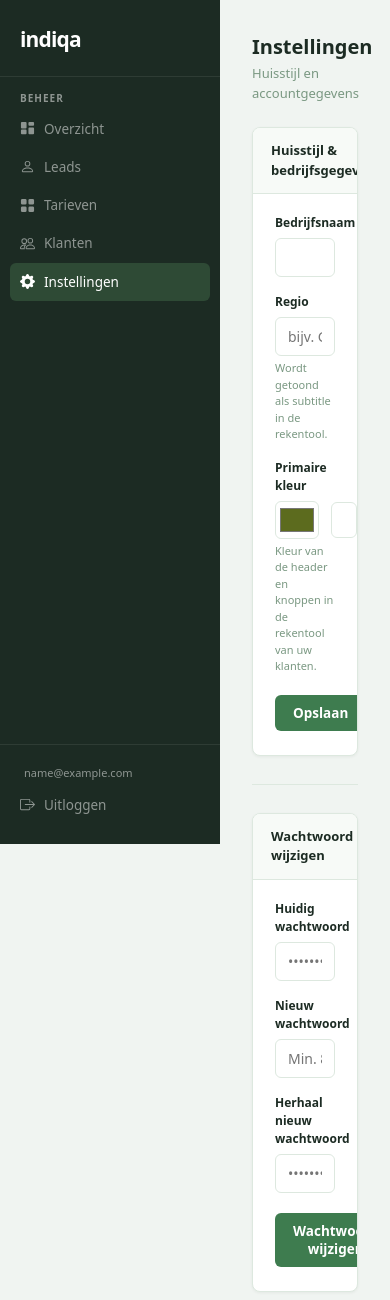
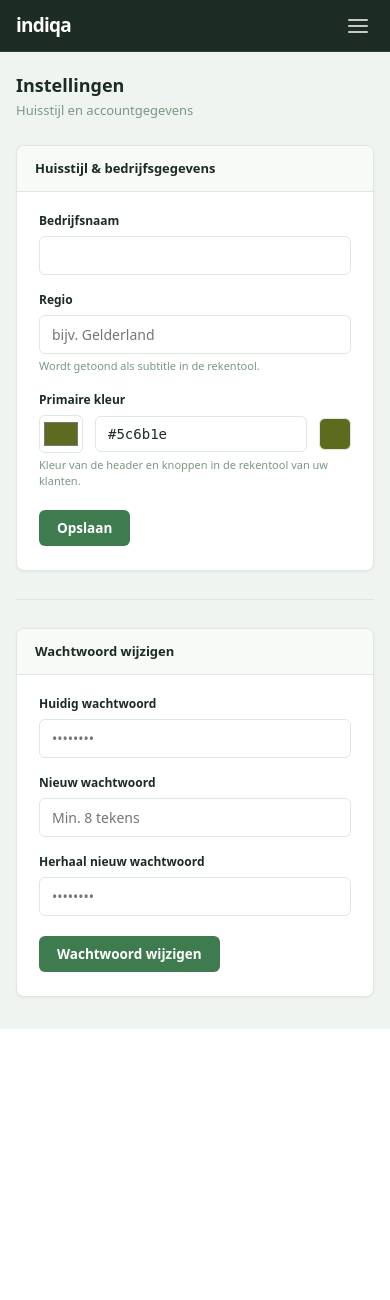
Before and after one commit to MaikVeldman/hovenier-chatbot-demo, a Flask app: page /beheer/instellingen in a window 390 px wide. Shown: the top 1300 px of the page. After the commit the page ends 1029 px from the top, so only its background shows below. Run offline with Flask 3, Linux system fonts and the light colour scheme; the visitor is signed in with stand-in values (Sample User, id 1); data that the repository does not hold is empty.

Commit message:
Mobiel-responsief beheerpaneel: hamburger-menu + drawer
- base_admin.html: sidebar wordt op mobiel een slide-in overlay
  met hamburger-knop in vaste topbar; main-content neemt volle breedte
- tarieven.html: eenheid-kolom verborgen op small screens,
  inputs 16px font-size (voorkomt iOS auto-zoom)

Co-Authored-By: Claude Sonnet 4.6 <noreply@anthropic.com>

```diff
--- a/templates/admin/base_admin.html
+++ b/templates/admin/base_admin.html
@@ -118,6 +118,71 @@ body {
 
 .page-title { font-size: 20px; font-weight: 700; }
 .page-sub   { font-size: 13px; color: var(--text-3); margin-top: 2px; }
+
+/* ── Mobile topbar ───────────────────────────────── */
+.mobile-topbar {
+  display: none;
+  position: fixed;
+  top: 0; left: 0; right: 0;
+  height: 52px;
+  background: var(--sidebar-bg);
+  align-items: center;
+  padding: 0 16px;
+  z-index: 200;
+  gap: 12px;
+  border-bottom: 1px solid var(--sidebar-border);
+}
+.mobile-topbar .logo-wordmark { color: #fff; font-size: 19px; }
+.hamburger {
+  background: none; border: none; cursor: pointer;
+  padding: 6px; color: rgba(255,255,255,.75);
+  display: flex; align-items: center; margin-left: auto;
+  border-radius: 6px;
+}
+.hamburger:hover { background: var(--sidebar-hover); }
+
+/* ── Overlay (behind open drawer) ────────────────── */
+.nav-overlay {
+  display: none;
+  position: fixed; inset: 0;
+  background: rgba(0,0,0,.45);
+  z-index: 300;
+}
+.nav-overlay.open { display: block; }
+
+/* ── Responsive ──────────────────────────────────── */
+@media (max-width: 767px) {
+  .mobile-topbar { display: flex; }
+
+  .sidebar {
+    position: fixed;
+    top: 0; left: 0;
+    height: 100vh;
+    z-index: 400;
+    transform: translateX(-100%);
+    transition: transform .25s cubic-bezier(.4,0,.2,1);
+    width: 240px;
+  }
+  .sidebar.open { transform: translateX(0); }
+
+  .main { padding: 72px 16px 24px; }
+
+  .stats-grid { grid-template-columns: repeat(2, 1fr); gap: 10px; margin-bottom: 16px; }
+  .stat-card { padding: 14px 16px; }
+  .stat-num { font-size: 28px; }
+
+  .page-header { flex-direction: column; gap: 6px; }
+  .page-title { font-size: 18px; }
+
+  .detail-grid { grid-template-columns: 1fr; }
+
+  /* Voorkom iOS auto-zoom bij input focus */
+  input, select, textarea { font-size: max(16px, 1em); }
+}
+
+@media (max-width: 400px) {
+  .stats-grid { grid-template-columns: 1fr; }
+}
 
 /* ── Cards ───────────────────────────────────────── */
 .card {
@@ -281,7 +346,20 @@ tbody tr:hover td { background: var(--surface-2); }
 </head>
 <body>
 
-<nav class="sidebar">
+<div class="mobile-topbar">
+  <div class="logo-wordmark">indiqa</div>
+  <button class="hamburger" id="hamburger" aria-label="Menu openen">
+    <svg width="20" height="20" viewBox="0 0 20 20" fill="currentColor">
+      <rect y="3" width="20" height="2" rx="1"/>
+      <rect y="9" width="20" height="2" rx="1"/>
+      <rect y="15" width="20" height="2" rx="1"/>
+    </svg>
+  </button>
+</div>
+
+<div class="nav-overlay" id="navOverlay"></div>
+
+<nav class="sidebar" id="sidebar">
   <div class="sidebar-logo">
     <div class="logo-wordmark">indiqa</div>
   </div>
@@ -352,5 +430,23 @@ tbody tr:hover td { background: var(--surface-2); }
   {% block content %}{% endblock %}
 </main>
 
+<script>
+(function() {
+  var sidebar  = document.getElementById('sidebar');
+  var overlay  = document.getElementById('navOverlay');
+  var hamburger = document.getElementById('hamburger');
+
+  function open()  { sidebar.classList.add('open'); overlay.classList.add('open'); document.body.style.overflow = 'hidden'; }
+  function close() { sidebar.classList.remove('open'); overlay.classList.remove('open'); document.body.style.overflow = ''; }
+
+  hamburger.addEventListener('click', open);
+  overlay.addEventListener('click', close);
+
+  /* sluit drawer wanneer een nav-link wordt aangeklikt op mobiel */
+  sidebar.querySelectorAll('a').forEach(function(a) {
+    a.addEventListener('click', close);
+  });
+})();
+</script>
 </body>
 </html>
```
Also changed, not shown: templates/admin/tarieven.html (+10 -0 lines).
